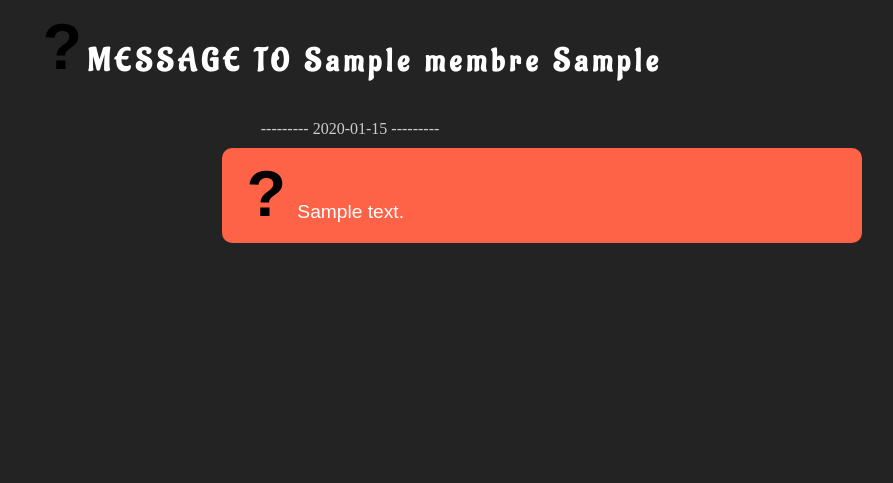
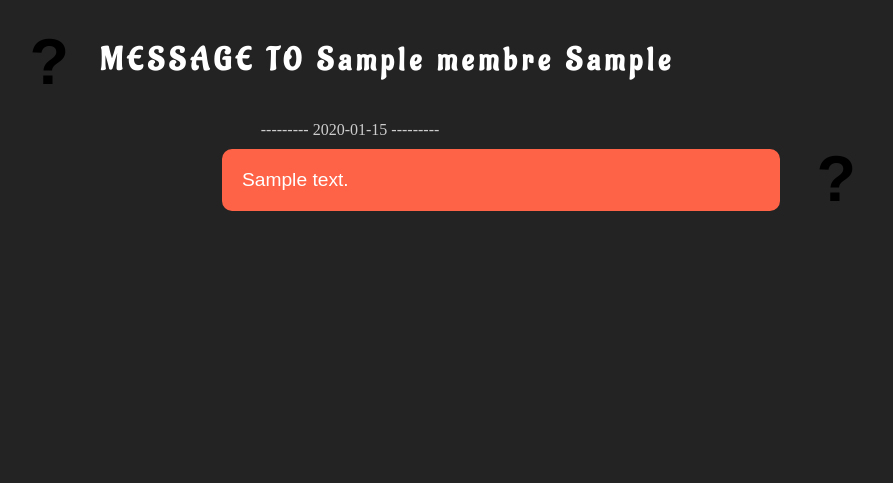
Before and after one commit to Im-Rises/friends-link, a PHP site: the page made by tp_a_rendre/messages.php in a window 1280 px wide. Shown: the part 84-567 px from the top of the page, without its empty margins (290-1183 px from the left). Run offline with PHP 8.4, Linux system fonts and the light colour scheme; the visitor is signed in with stand-in values (Sample User, id 1); tables that the repository leaves empty hold one stand-in row (values such as "Sample post").

Commit message:
cette mise à jour concerne : - le css a été corrigé, les images des messages sont sortis de la bulle de discussion et sont centrés par rapport au texte - les noms de groupe, et des interlocuteurs sont maintenant centrés avec le nom du groupe ou de l'interlocuteur - le refresh sur les discussions de groupe a été implémenté

```diff
--- a/tp_a_rendre/messages.php
+++ b/tp_a_rendre/messages.php
@@ -4,7 +4,7 @@
 <head>
     <meta charset="utf-8">
     <link rel="stylesheet" href="style.css">
-    <script type="text/javascript" src="script.js"></script>
+    <script type="text/javascript" src="refresh_discussions.js"></script>
 </head>
 
 <?php
@@ -26,7 +26,11 @@ if (isset($_SESSION["email"], $_GET["receiver"]) and $_SESSION["email"] != NULL
     $nomReceiver = $membreReceiver["nom"];
     $prenomReceiver = $membreReceiver["prenom"];
 
-    echo "<h1>".recupImageEmail($membreReceiver['adresse_mail'])."MESSAGE TO $nomReceiver $prenomReceiver</h1></br>";
+    echo "
+        <div class='messageTo'>"
+            .recupImageEmail($membreReceiver['adresse_mail']).
+            "<h1>MESSAGE TO $nomReceiver $prenomReceiver</h1>
+        </div>";
 
 ?>
 
@@ -56,16 +60,24 @@ if (isset($_SESSION["email"], $_GET["receiver"]) and $_SESSION["email"] != NULL
                 }
                 if ($emailSender == $_SESSION["email"]) {
                     echo "
-                        <div class='iSend'>
-                        ".recupImageEmail($_SESSION['email'])."
-                        $msg
-                        </div>";
+                    <div class='iSend'>
+                        <div class='containMsg'>
+                            $msg
+                        </div>
+                        <div class='containImg'>
+                            " . recupImageEmail($_SESSION['email']) . "
+                        </div>
+                    </div>";
                 } else {
                     echo "
-                        <div class='youSend'>
-                        ".recupImageEmail($emailSender)."
+                    <div class='youSend'>
+                    <div class='containImg'>
+                        " . recupImageEmail($membreSender['adresse_mail']) . "
+                    </div>
+                    <div class='containMsg'>
                         $msg
-                        </div>";
+                    </div>
+                    </div>";
                 }
             }
             ?>
--- a/tp_a_rendre/show_msgs.php
+++ b/tp_a_rendre/show_msgs.php
@@ -29,16 +29,22 @@ while ($value = mysqli_fetch_array($discussions)) {
     if ($emailSender == $_SESSION["email"]) {
         echo "
         <div class='iSend'>
-            ".recupImageEmail($_SESSION['email'])."
-            $msg
+            <div class='containMsg'>
+                $msg
+            </div>
+            <div class='containImg'>
+                ".recupImageEmail($_SESSION['email'])."
+            </div>
         </div>";
     } else {
         echo "
         <div class='youSend'>
-        ".recupImageEmail($membreSender['adresse_mail'])."
-        $msg
+            <div class='containImg'>
+                ".recupImageEmail($membreSender['adresse_mail'])."
+            </div>
+            <div class='containMsg'>
+                $msg
+            </div>
         </div>";
     }
 }
-
-?>
--- a/tp_a_rendre/style.css
+++ b/tp_a_rendre/style.css
@@ -84,31 +84,82 @@ body {
 }
 
 .youSend {
-    margin-top      : 10px;
-    margin-right    : 40%;
-    margin-left     : 10%;
-    font-size       : 120%;
-    font-family     : "Arial";
-    padding         : 20px;
-    background-color: white;
-    color           : black;
-    border-radius   : 10px;
+    margin-right: 40%;
+    margin-left : 10%;
+    color       : black;
+}
+
+.iSend {
+    margin-left : 40%;
+    margin-right: 10%;
+    color       : white;
 }
 
 .allTabs {
     display: block;
 }
 
-.iSend {
-    margin-top      : 10px;
-    margin-left     : 40%;
-    margin-right    : 10%;
-    font-size       : 120%;
-    font-family     : "Arial";
-    padding         : 20px;
+.iSend,
+.youSend {
+    font-size  : 120%;
+    margin-top : 10px;
+    font-family: "Arial";
+    display    : flex;
+    align-items: center;
+}
+
+.messageTo {
+    display        : flex;
+    justify-content: center;
+    align-items    : center;
+    padding        : 20px;
+}
+
+.show_name_img_grp {
+    display        : flex;
+    justify-content: center;
+    align-items    : center;
+}
+
+.messageTo img {
+    border-radius: 50%;
+}
+
+.messageTo h1 {
+    margin-left: 2%;
+}
+
+.containMsg {
+    padding      : 20px;
+    border-radius: 10px;
+    width        : 90%;
+}
+
+.iSend .containMsg {
+    margin-right: 5%;
+}
+
+.youSend .containMsg {
+    margin-left: 5%;
+}
+
+.youSend .containMsg {
+    background-color: white;
+}
+
+.iSend .containMsg {
     background-color: tomato;
-    color           : white;
-    border-radius   : 10px;
+
+}
+
+.containImg {
+    width: auto;
+}
+
+.iSend img,
+.youSend img {
+    width        : 50px;
+    border-radius: 40px;
 }
 
 .divBody {
```
Also changed, not shown: tp_a_rendre/message_groupe.php (+29 -7 lines), tp_a_rendre/refresh_groups.js (added, +25 -0 lines), tp_a_rendre/show_msgs_groups.php (added, +50 -0 lines), tp_a_rendre/refresh_discussions.js (renamed from tp_a_rendre/script.js), 1 other file.
